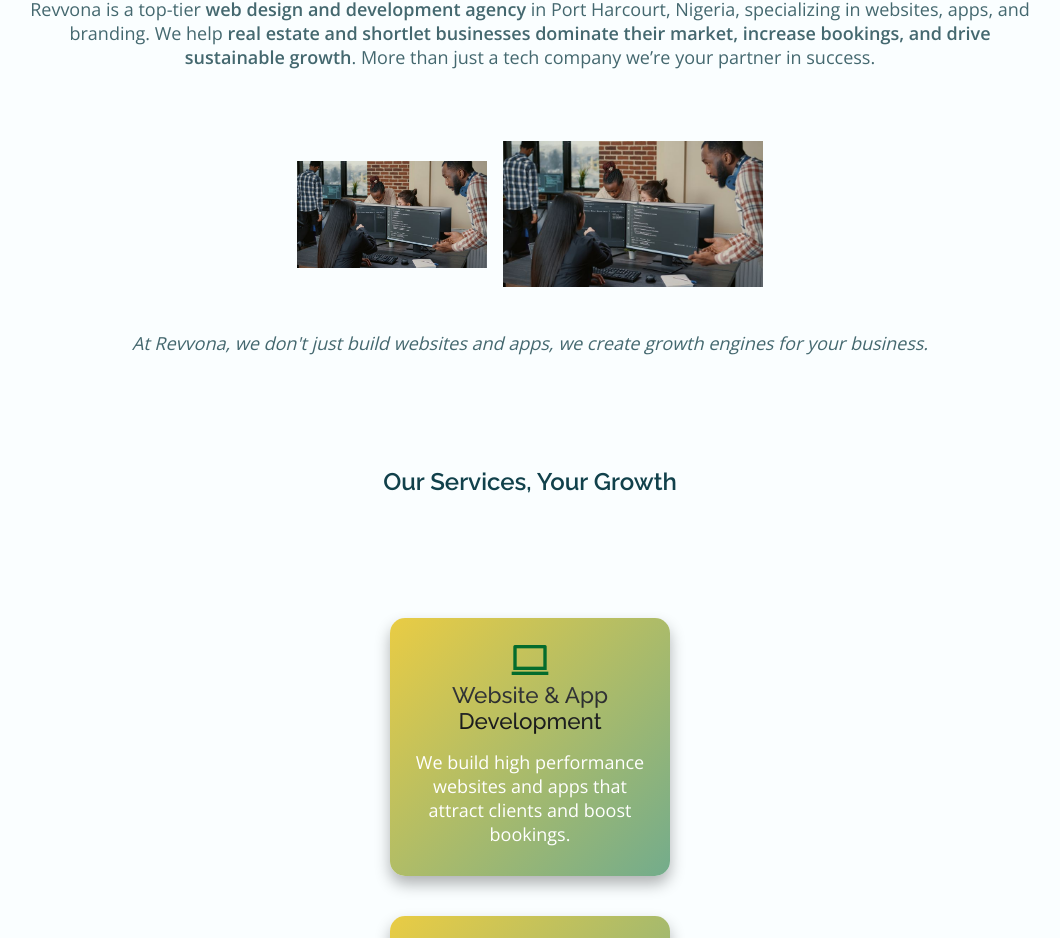
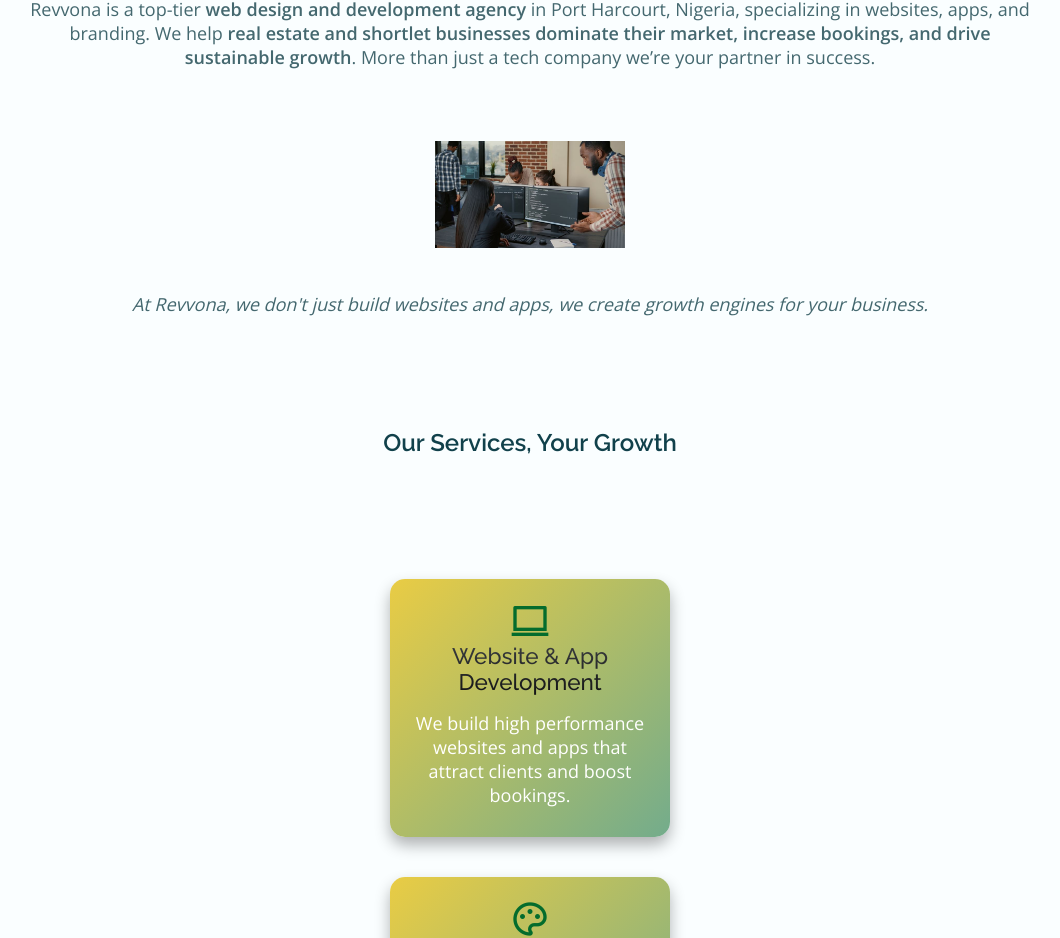
Before and after one commit to Wisdomchanix/Reevona, a React (Create React App) app in the folder reevona-website/: page / in a window 1280 px wide. Shown: the part 1995-2933 px from the top of the page, without its empty margins (6-1066 px from the left). Built offline with nearby package versions, Linux system fonts and the light colour scheme.

Commit message:
modified about section

```diff
--- a/reevona-website/src/About.js
+++ b/reevona-website/src/About.js
@@ -35,9 +35,9 @@
                         <img className="about_img-one" src="./AboutUsImage.jpg" alt="About us" loading = "lazy"/>
                     </div>
 
-                    <div className="about_img-overlay">
+                    {/* <div className="about_img-overlay">
                         <img className="about_img-two" src="./AboutUsImage.jpg" alt="About us" loading = "lazy"/>
-                    </div>
+                    </div> */}
                 </div>
 
                 <p className="about_data"><i>At Revvona, we don't just build websites and apps,
--- a/reevona-website/src/Services.js
+++ b/reevona-website/src/Services.js
@@ -63,6 +63,8 @@
                     transition={{ duration: 0.3 }} >
 
                     <div className="card card-5 ">
+                        {/* <i class="ri-macbook-line service_icon"></i> */}
+                        <i class="ri-bnb-fill"></i>
                         <h2 className="section_subtitle">Web3 Development</h2>
                         <p className="card_description">
                             Secure, blockchain powered solutions for the future of digital transactions.
```
